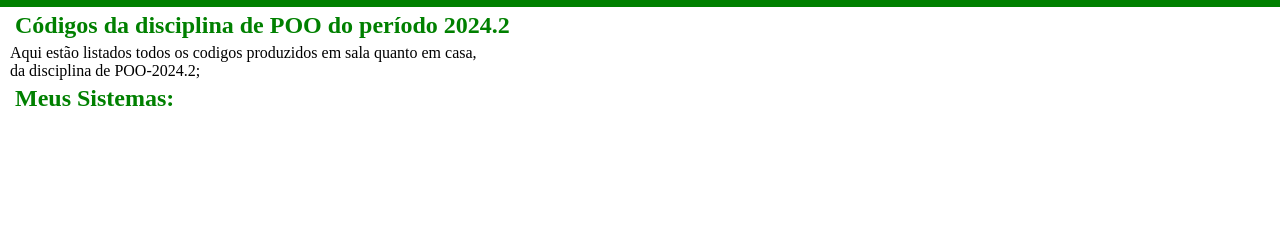
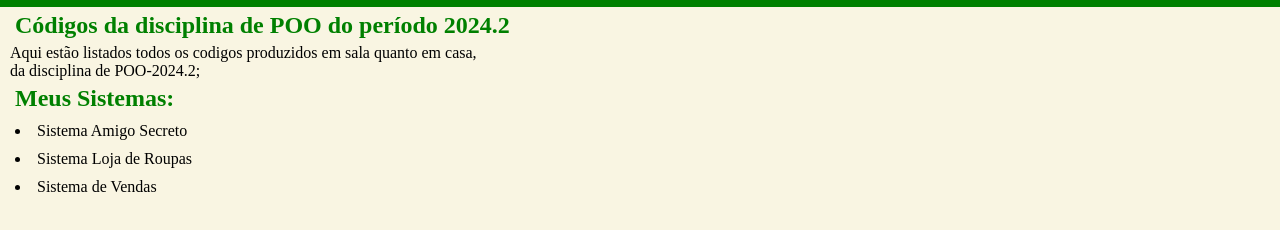
Before and after one commit to angeloGame29/poo-2024-2, a plain HTML site: page img/assets/index.html in a window 1280 px wide. Shown: the part 50-280 px from the top of the page. Drawn offline with Linux system fonts and the light colour scheme.

Commit message:
imgs add

```diff
--- a/img/assets/index.html
+++ b/img/assets/index.html
@@ -16,6 +16,9 @@
     </section>
     <section>
         <h2>Meus Sistemas:</h2>
+        <li> Sistema Amigo Secreto</li>
+        <li> Sistema Loja de Roupas</li>
+        <li> Sistema de Vendas </li>
     </section>
 
 </body>
--- a/img/assets/style.css
+++ b/img/assets/style.css
@@ -8,6 +8,7 @@ body{
     width: 100vr;
     display: flex;
     flex-direction: column;
+    background-color: #f9f5e2;
 }
 
 header{
@@ -27,3 +28,7 @@ section p{
     padding-left: 10px;
     font-weight: 400;
 }
+section li {
+    padding: 5px 5px 5px 15px;
+    font-weight: 400;
+}
```
